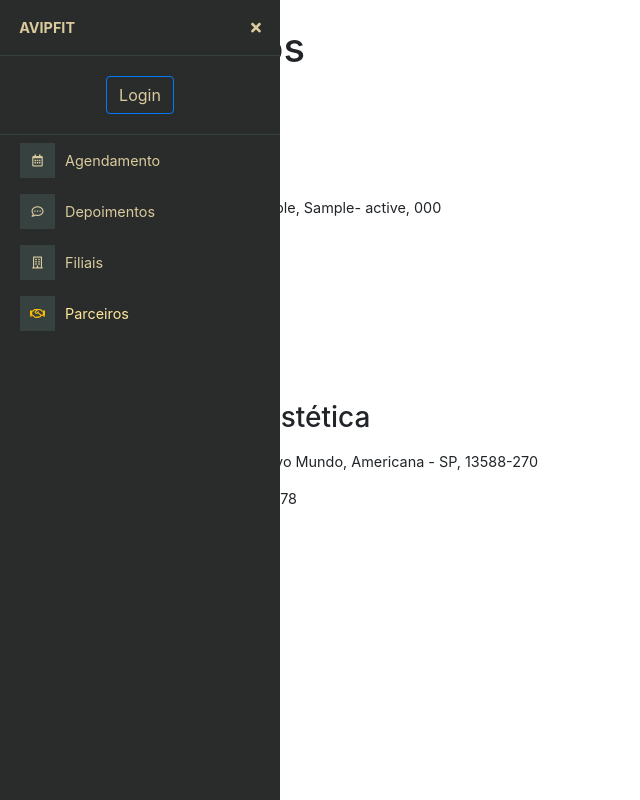
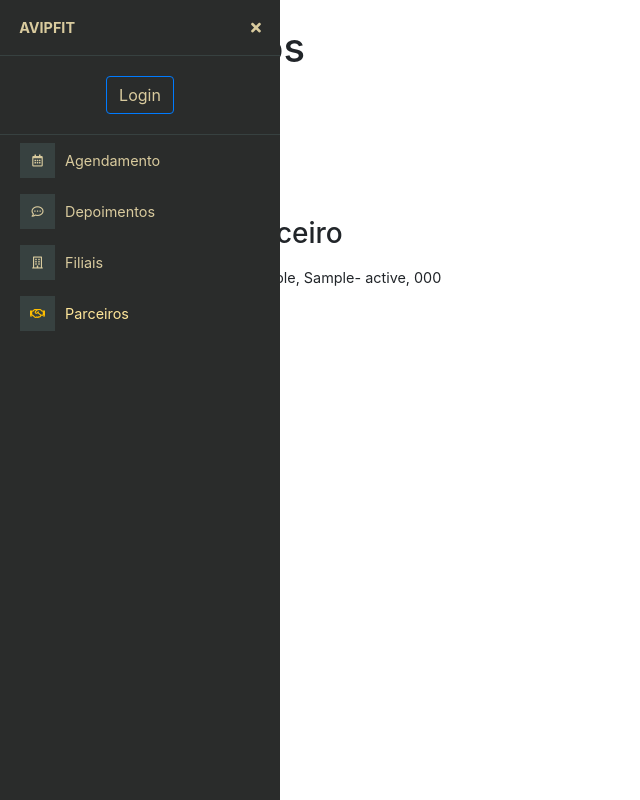
Before and after one commit to danielmestre98/avipfitprojectweb, a PHP site: page /parceiros in a window 1280 px wide. Shown: the whole page, without its empty margins (0-640 px from the left). Run offline with PHP 8.4, Linux system fonts and the light colour scheme; tables that the repository leaves empty or names only in its code hold one stand-in row (values such as "Sample post"); grey boxes marked "Sample" are stand-in pictures; some libraries are stand-ins or nearby versions.

Commit message:
Parceiros view publico externo pronto

```diff
--- a/parceiros.php
+++ b/parceiros.php
@@ -26,14 +26,14 @@ include_once( 'nav.php' );
 			<br>
 			<?php
 			require( 'conectar.php' );
-			$sql2 = "SELECT telefone, cidade, cep, bairro, estado, rua, numero FROM filial";
+			$sql2 = "SELECT telefone, cidade, cep, bairro, estado, rua, numero, nome, foto FROM parceiro";
 			$result = mysqli_query( $conn, $sql2 )or die( mysqli_error( $conn ) );
 
 			while ( $row = mysqli_fetch_array( $result ) ) {
 				?>
-			<p>
+			<p><img src="../fotos/<?=$row['foto']?>" alt="" width="70" height="70">
 				<h3>
-					<?=$row['cidade'] ?>
+					<?=$row['nome'] ?>
 				</h3>
 			</p>
 			<p>
@@ -57,12 +57,6 @@ include_once( 'nav.php' );
 			mysqli_close( $conn );
 
 			?>
-			<p><img src="../fotos/padrao.jpg" width="70" height="70" alt="">
-				<h3>Centro de estética</h3>
-			</p>
-
-			<p>Av. de Cillo, 1500 - Novo Mundo, Americana - SP, 13588-270</p>
-			<p>Telefone: (19) 3875-9878</p>
 
 
 		</div>
```
Also changed, not shown: _notes/dwsync.xml (+1 -7 lines).
